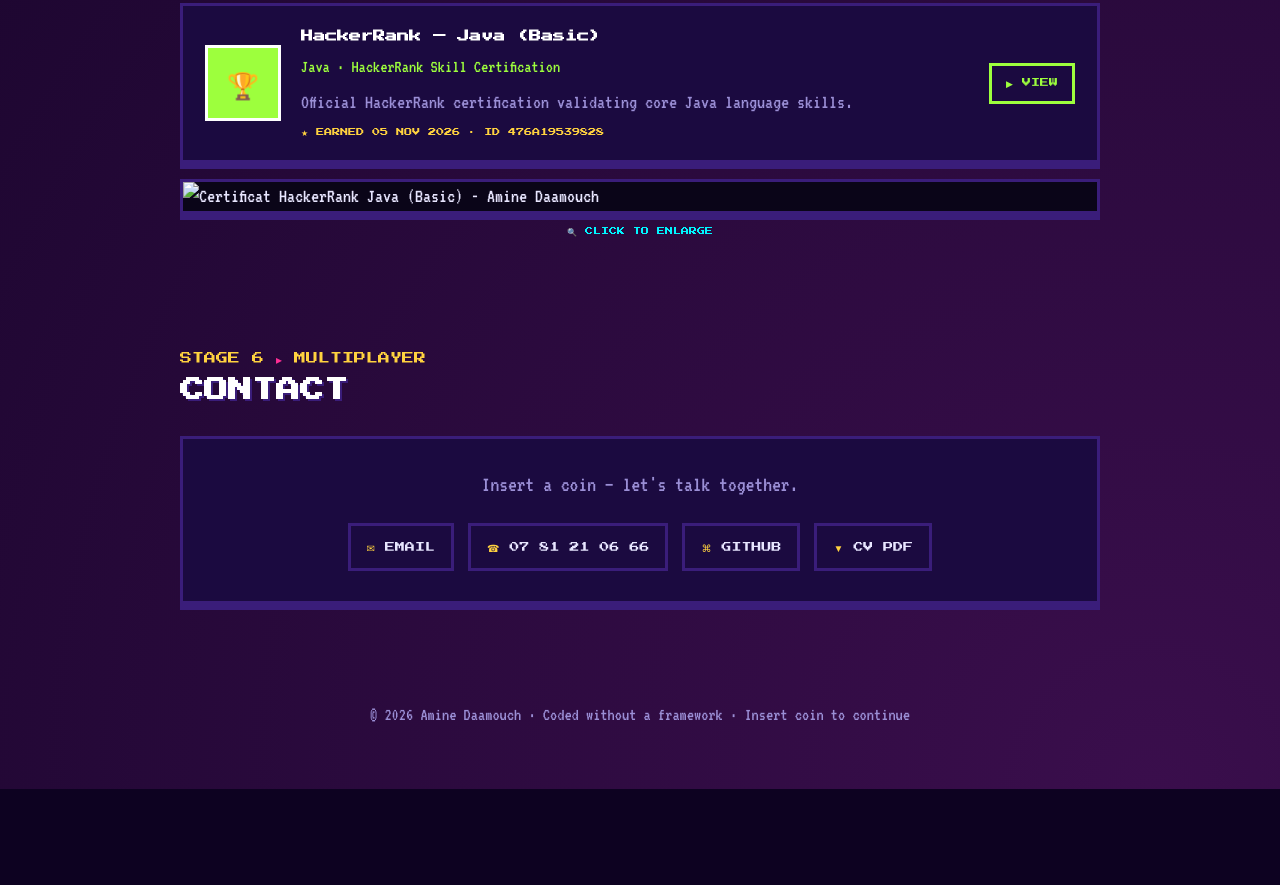
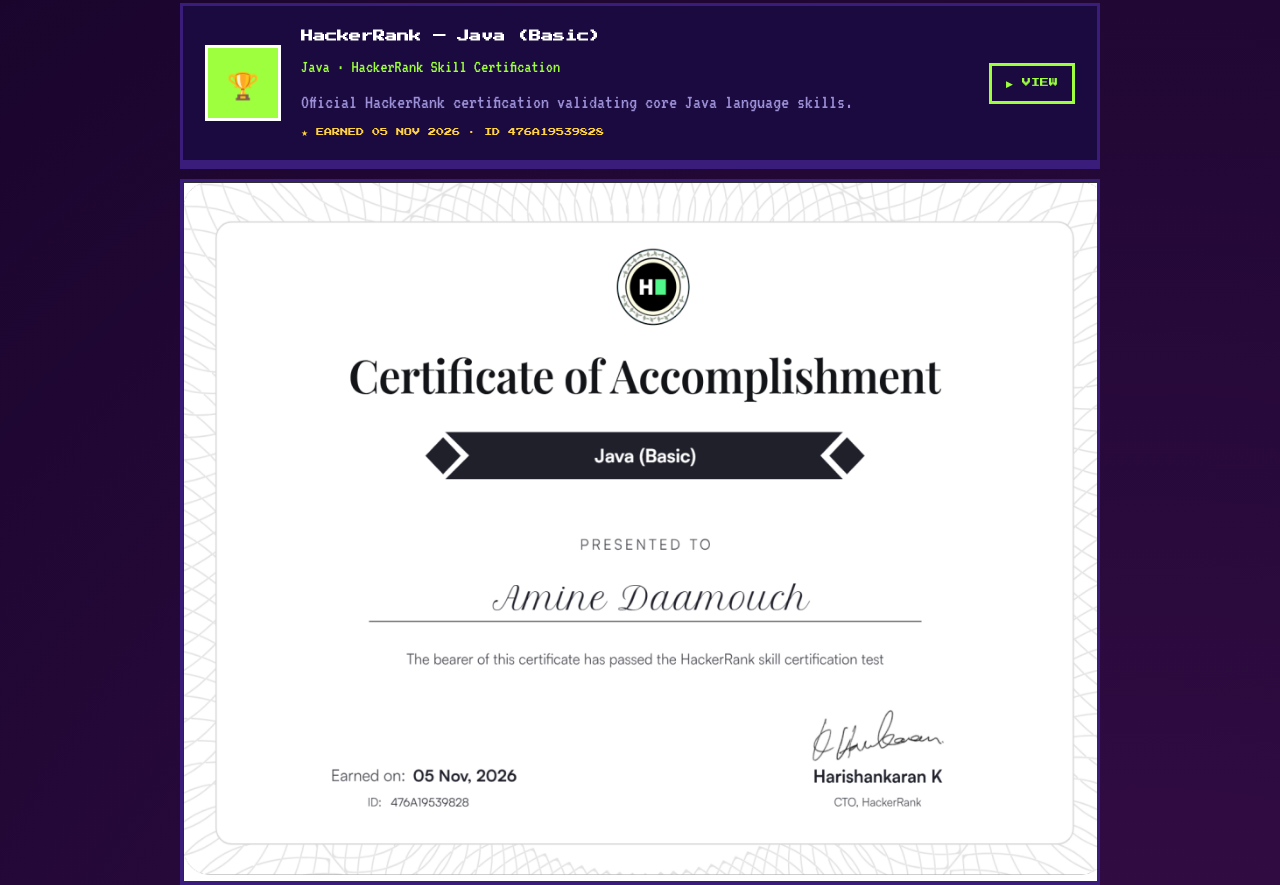
Before and after one commit to aminedaam/aminedaam.github.io, a plain HTML site: page index.html in a window 1280 px wide. Shown: the part 3607-4492 px from the top of the page. Before the commit the page ends 4396 px from the top, so only its background shows below. Drawn offline with Linux system fonts and the light colour scheme.

Commit message:
add files and modif path to the certificate

```diff
--- a/index.html
+++ b/index.html
@@ -360,7 +360,7 @@
 
   </div>
   <div class="cert-frame" id="certFrame" role="button" tabindex="0" aria-label="Certificat HackerRank Java (Basic)">
-    <img src="certif_hackerrank_java_basic.jpg" alt="Certificat HackerRank Java (Basic) - Amine Daamouch" draggable="false" loading="lazy">
+    <img src="certif_hackerrank_java_basic.png" alt="Certificat HackerRank Java (Basic) - Amine Daamouch" draggable="false" loading="lazy">
     <div class="cert-shield"></div>
   </div>
   <div class="cert-hint" data-i18n="cert_hint">&#128269; CLIQUER POUR AGRANDIR</div>
@@ -369,7 +369,7 @@
 <div class="lightbox" id="lightbox" aria-hidden="true">
   <button type="button" class="lb-close" id="lbClose">&#10005; ESC</button>
   <div class="lb-inner">
-    <img src="certif_hackerrank_java_basic.jpg" alt="Certificat HackerRank Java (Basic)" draggable="false">
+    <img src="certif_hackerrank_java_basic.png" alt="Certificat HackerRank Java (Basic)" draggable="false">
     <div class="cert-shield"></div>
   </div>
 </div>
```
Also changed, not shown: certif_hackerrank_java_basic.png (added).
